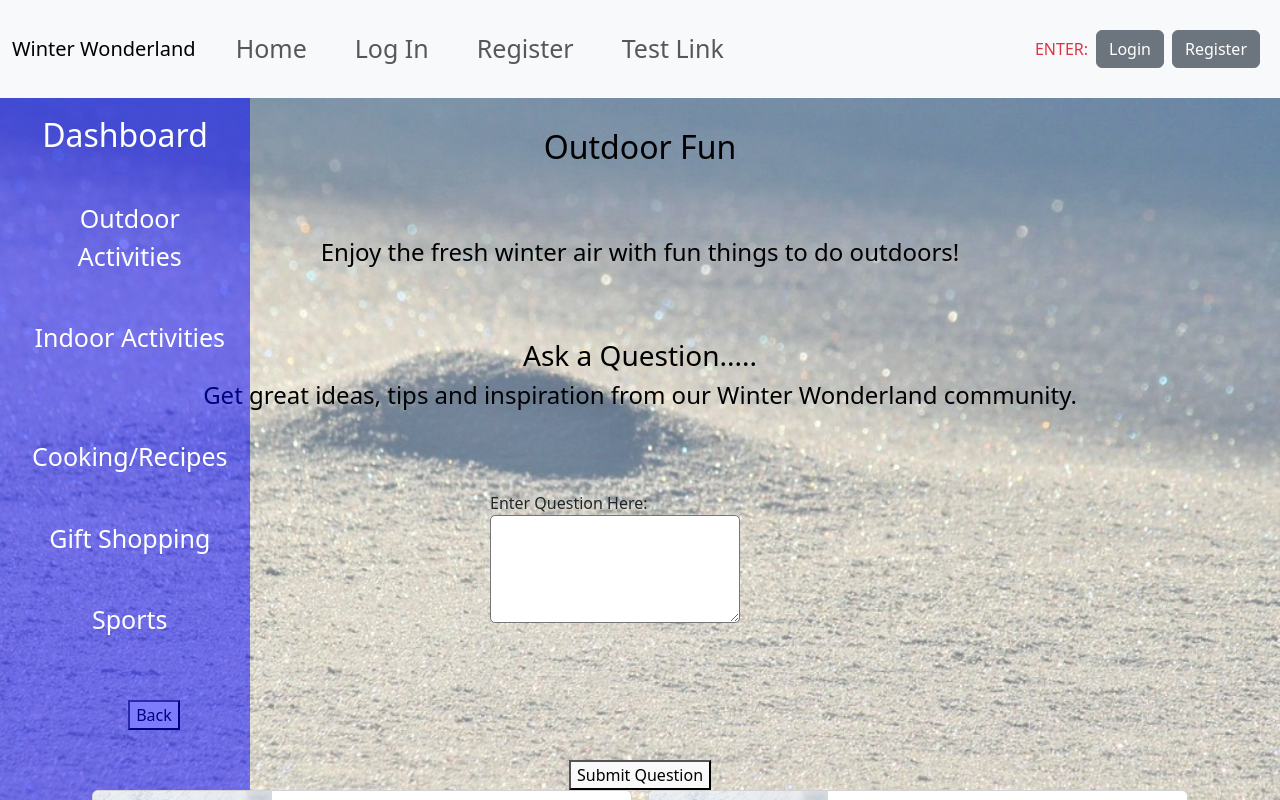
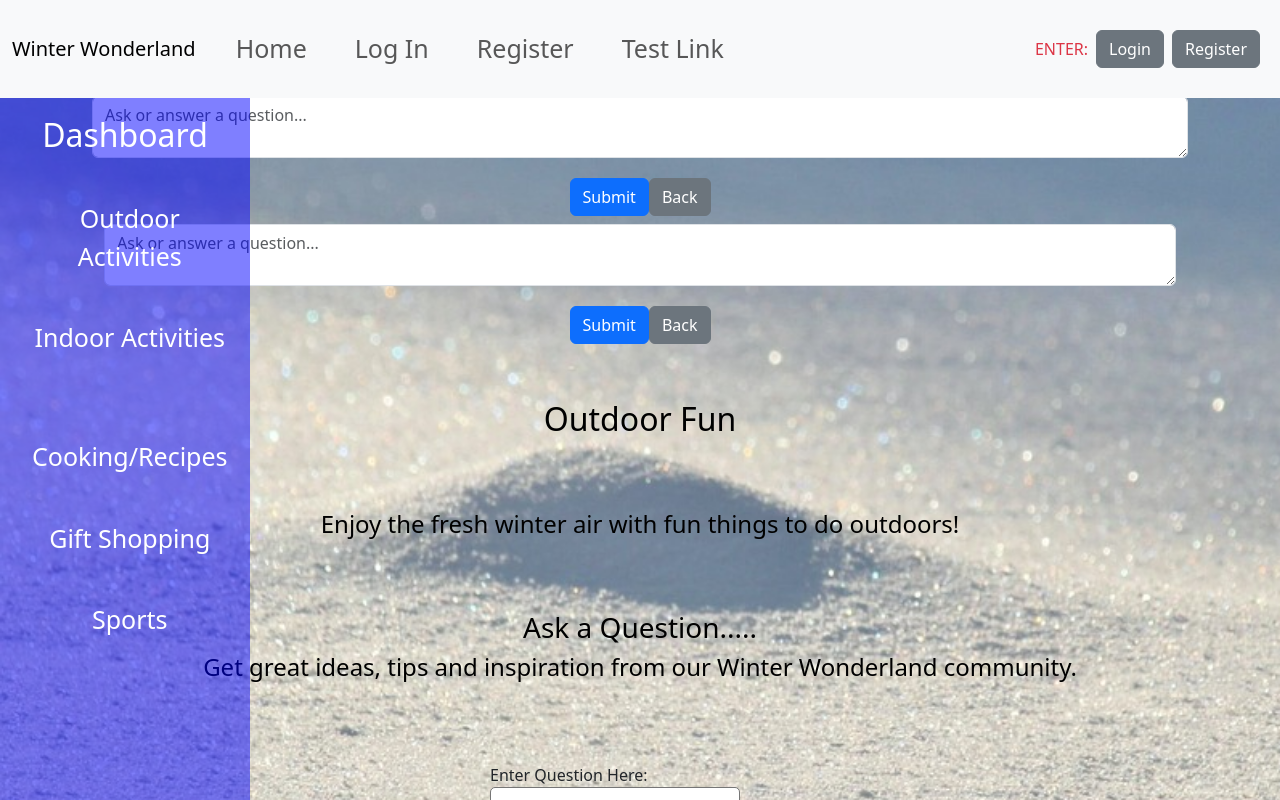
Before and after one commit to hubforschoolwork/pro5go, a React (Vite) app: page /outdoor in a window 1280 px wide. Shown: the top 800 px of the page. Built offline with nearby package versions, Linux system fonts and the light colour scheme.

Commit message:
add components and code

```diff
--- a/src/App.jsx
+++ b/src/App.jsx
@@ -17,9 +17,8 @@ import Answer from './pages/answer.jsx';
 import Question from './pages/question.jsx';
 import Topics from './components/topics';
 import Addit from './components/addit.jsx';
-import Attitude from './components/attitude.jsx'
-import Questionbox from './components/questionmodal.jsx';
-
+import Attitude from './components/attitude.jsx';
+import ForumForm from './components/forumform.jsx';
 
 
 function App() {
@@ -51,6 +50,8 @@ function App() {
           <Route path="/topics" element={<Topics />} />
           <Route path="/addit" element={<Addit />} />
           <Route path="/attitude" element={<Attitude />} />
+          <Route path="/forum" element={<ForumForm />} />
+
 
         </Routes>
 </div>
--- /dev/null
+++ b/src/components/forumform.jsx
@@ -0,0 +1,33 @@
+import React, { useState } from 'react';
+
+function ForumForm({ onSubmit }) {
+  const [text, setText] = useState('');
+
+  const handleChange = (e) => {
+    setText(e.target.value);
+  };
+
+  const handleSubmit = (e) => {
+    e.preventDefault();
+    onSubmit(text);
+    setText('');
+  };
+
+  return (
+    <form onSubmit={handleSubmit}>
+      <div className="form-group">
+        <textarea
+          className="form-control"
+          value={text}
+          onChange={handleChange}
+          placeholder="Ask or answer a question..."
+        />
+      </div>
+
+      <button type="submit" className="btn btn-primary">Submit</button>
+      <button type="button" className="btn btn-secondary" onClick={() => setText('')}>Back</button>
+    </form>
+  );
+}
+
+export default ForumForm;
--- a/src/components/navbar.jsx
+++ b/src/components/navbar.jsx
@@ -35,11 +35,11 @@ const Navbar = () => {
                     </ul>
                 </div>
 
-                <div class="d-flex align-items-center">
-                    <span class="text-danger me-2">ENTER:</span>
+                <div className="d-flex align-items-center">
+                    <span className="text-danger me-2">ENTER:</span>
                         <a href="/login" class="btn btn-secondary me-2">Login</a>
                         <a href="/register" class="btn btn-secondary me-2">Register</a>
-      </div>
+                </div>
 
 
             </div>
--- /dev/null
+++ b/src/components/outdoortop.jsx
@@ -0,0 +1,28 @@
+import React, { useState } from 'react';
+import ForumForm from './forumform';
+
+function TopicPage({ topic }) {
+  const [posts, setPosts] = useState([]);
+
+  const handleFormSubmit = (text) => {
+    setPosts([...posts, text]);
+  };
+
+  return (
+    <div className="container">
+      <h1>{topic}</h1>
+      <ForumForm onSubmit={handleFormSubmit} />
+      <div className="mt-4">
+        {posts.map((post, index) => (
+          <div key={index} className="card mb-2">
+            <div className="card-body">
+              {post}
+            </div>
+          </div>
+        ))}
+      </div>
+    </div>
+  );
+}
+
+export default TopicPage;
--- a/src/pages/outdoor.jsx
+++ b/src/pages/outdoor.jsx
@@ -7,6 +7,8 @@ import Questionit from '../components/questionform.jsx';
 import './outdoor.css';
 // import Addit from '../components/addit.jsx';
 import Attitude from '../components/attitude.jsx';
+import ForumForm from '../components/forumform.jsx';
+import TopicPage from '../components/outdoortop.jsx';
 
 
 function Outdoor() {
@@ -18,7 +20,8 @@ function Outdoor() {
         <div className="form-container">
 
         </div>
-
+        <ForumForm />
+        <TopicPage />
         <Outdoorgalore />
         <Questionit />
         <Questionbutton />
```
Also changed, not shown: src/components/addit.jsx (+0 -22 lines).
